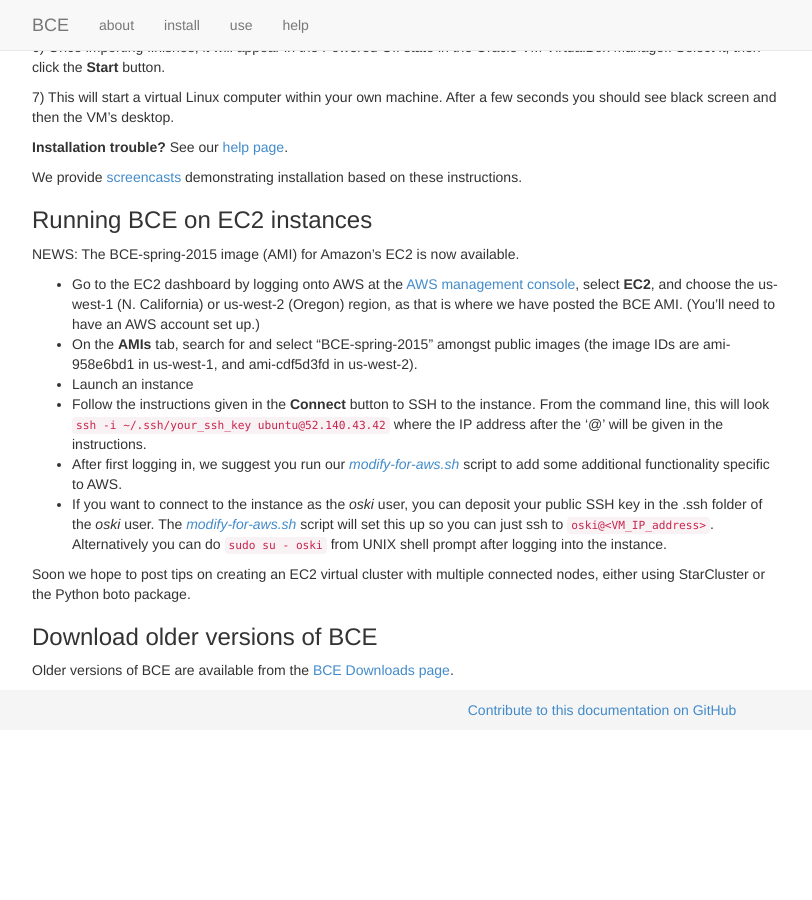
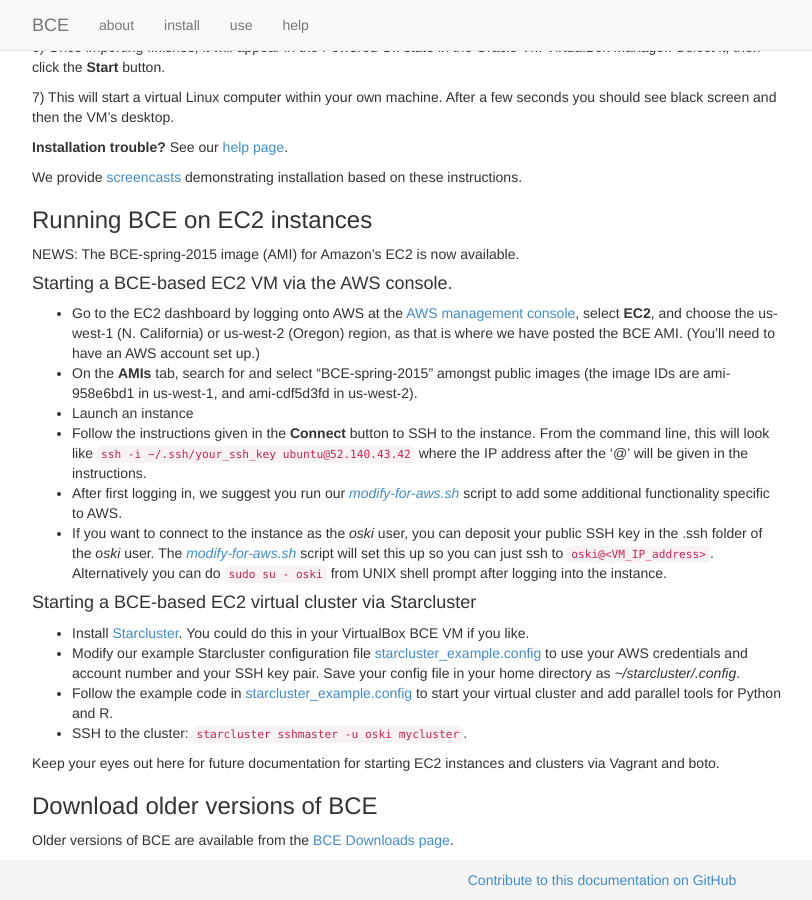
Before and after one commit to ucberkeley/bce-documentation, a Jekyll site: the page built from install.md, in a window 1280 px wide and 900 px high, scrolled down 539 px. Shown: the whole window, without its empty margins (38-850 px from the left). Built offline with Jekyll 4.4.1, drawn with Linux system fonts in a browser that asks for light colours; nearby versions of some CDN libraries; library files that are not in the unit come from our copies; Markdown is read by kramdown in place of the engine named in the settings; before the commit the page ends 1269 px from its top, so only the background shows below that.

Commit message:
added instructions for using BCE with starcluster

`````diff
--- a/install.md
+++ b/install.md
@@ -47,14 +47,23 @@ We provide [screencasts](screencasts.html) demonstrating installation based on t
 
 NEWS: The BCE-spring-2015 image (AMI) for Amazon's EC2 is now available.
 
+#### Starting a BCE-based EC2 VM via the AWS console.
+
   - Go to the EC2 dashboard by logging onto AWS at the [AWS management console](https://console.aws.amazon.com/?nc2=h_m_mc), select **EC2**, and choose the us-west-1 (N. California) or us-west-2 (Oregon) region, as that is where we have posted the BCE AMI. (You’ll need to have an AWS account set up.)
   - On the **AMIs** tab, search for and select "BCE-spring-2015" amongst public images (the image IDs are ami-958e6bd1 in us-west-1, and ami-cdf5d3fd in us-west-2).
   - Launch an instance
-  - Follow the instructions given in the **Connect** button to SSH to the instance. From the command line, this will look `ssh -i ~/.ssh/your_ssh_key ubuntu@52.140.43.42` where the IP address after the '@' will be given in the instructions.
+  - Follow the instructions given in the **Connect** button to SSH to the instance. From the command line, this will look like `ssh -i ~/.ssh/your_ssh_key ubuntu@52.140.43.42` where the IP address after the '@' will be given in the instructions.
   - After first logging in, we suggest you run our [*modify-for-aws.sh*](downloads.html) script to add some additional functionality specific to AWS.
   - If you want to connect to the instance as the *oski* user, you can deposit your public SSH key in the .ssh folder of the *oski* user. The [*modify-for-aws.sh*](downloads.html) script will set this up so you can just ssh to `oski@<VM_IP_address>`. Alternatively you can do ````sudo su - oski```` from UNIX shell prompt after logging into the instance.
 
-Soon we hope to post tips on creating an EC2 virtual cluster with multiple connected nodes, either using StarCluster or the Python boto package.
+#### Starting a BCE-based EC2 virtual cluster via Starcluster
+
+  - Install [Starcluster](http://star.mit.edu/cluster/docs/latest/installation.html). You could do this in your VirtualBox BCE VM if you like.
+  - Modify our example Starcluster configuration file [starcluster_example.config](https://raw.githubusercontent.com/ucberkeley/bce/dev/post-install/starcluster_example.config) to use your AWS credentials and account number and your SSH key pair. Save your config file in your home directory as *~/starcluster/.config*.
+  - Follow the example code in [starcluster_example.config](https://raw.githubusercontent.com/ucberkeley/bce/dev/post-install/starcluster.sh) to start your virtual cluster and add parallel tools for Python and R.
+  - SSH to the cluster: `starcluster sshmaster -u oski mycluster`.
+
+Keep your eyes out here for future documentation for starting EC2 instances and clusters via Vagrant and boto.
 
 ### Download older versions of BCE
 
`````
Also changed, not shown: downloads.md (+1 -0 lines), use.md (+2 -0 lines).
